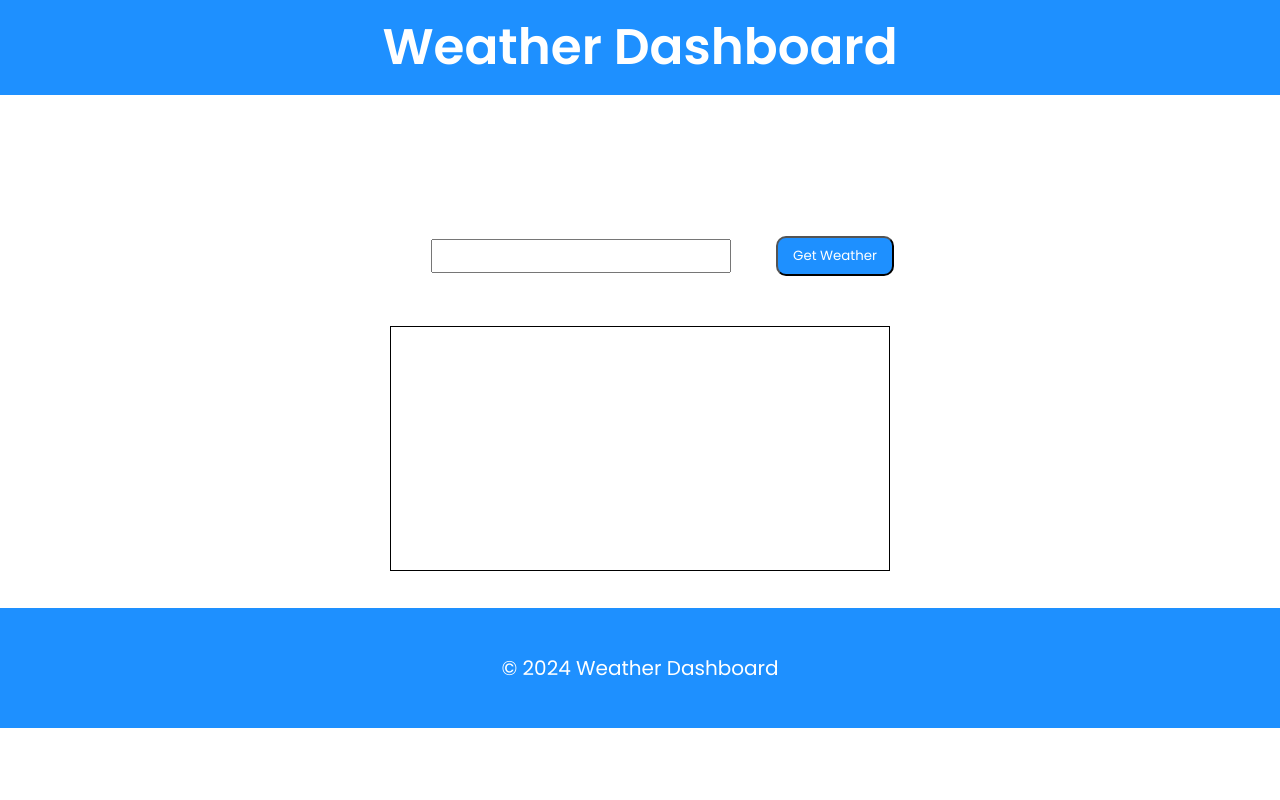
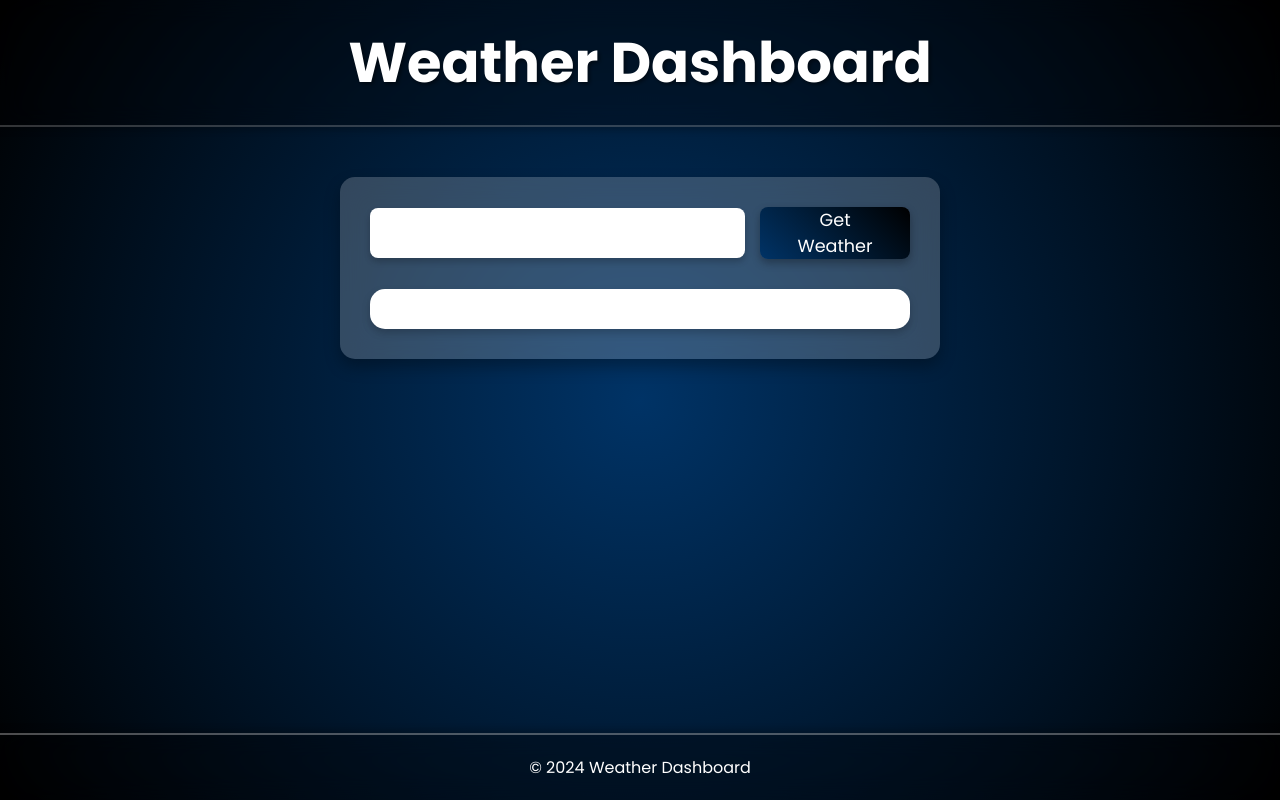
Before and after one commit to saymahtab/Weather-App, a plain HTML site: page index.html in a window 1280 px wide. Drawn offline with Linux system fonts and the light colour scheme.

Commit message:
Update Style

```diff
--- a/script.js
+++ b/script.js
@@ -11,6 +11,7 @@ async function fetchWeather(){
         }
         const data = await response.json();
         outCreator(data);
+        console.log(data)
 
 
     }catch(err){
@@ -24,6 +25,7 @@ fetchBtn.addEventListener('click', fetchWeather)
 
 function outCreator(data){
     const outputBox = document.querySelector('.output-box');
+    outputBox.innerHTML = ''
     outputBox.appendChild(cityN(data));
     outputBox.appendChild(cityTemp(data));
     outputBox.appendChild(weather(data));
@@ -39,18 +41,18 @@ function cityN(data){
 
 function cityTemp(data){
     const temp = document.createElement('p');
-    temp.textContent= `Temp : ${data.temp}`;
+    temp.textContent= `Temp : ${data.main.temp}`;
     return temp;
 }
 
 function weather(data){
     const cityWeather = document.createElement('p');
-    cityWeather.textContent = `Weather : ${data.weather}`;
+    cityWeather.textContent = `Weather : ${data.weather[0].description}`;
     return cityWeather;
 }
 
 function windSpeed(data){
     const speed = document.createElement('p');
-    speed.textContent = `Wind : ${data.speed}`;
+    speed.textContent = `Wind : ${data.wind.speed}`;
     return speed;
 }
--- a/style.css
+++ b/style.css
@@ -2,55 +2,133 @@
     margin: 0;
     padding: 0;
     box-sizing: border-box;
-    font-family: 'poppins';
+    font-family: 'Poppins', sans-serif;
 }
+
+body {
+    background: radial-gradient(circle, #003366, #000000);
+    display: flex;
+    flex-direction: column;
+    min-height: 100vh;
+}
+
 .head-container {
-    background-color: dodgerblue;
-    padding: 10px;
-    width: ;
+    background: rgba(0, 0, 0, 0.3);
+    border-bottom: 2px solid rgba(255, 255, 255, 0.2);
+    backdrop-filter: blur(12px);
+    padding: 20px;
+    text-align: center;
+    box-shadow: 0 4px 6px rgba(0, 0, 0, 0.2);
 }
 .head-container h1 {
-    color: white;
-    font-weight: 600;
-    font-size: 50px;
-    text-align: center;
+    color: #ffffff;
+    font-weight: 700;
+    font-size: 3.5rem;
+    text-shadow: 2px 2px 4px rgba(0, 0, 0, 0.5);
 }
+
 .main-container {
     display: flex;
     flex-direction: column;
     align-items: center;
     text-align: center;
-    margin-top: 91px;
+    margin: 50px auto;
+    width: 90%;
+    max-width: 600px;
+    border-radius: 15px;
+    background: rgba(255, 255, 255, 0.2);
+    backdrop-filter: blur(15px);
+    padding: 30px;
+    flex: 1;
+    box-shadow: 0 8px 16px rgba(0, 0, 0, 0.3);
 }
+
 .input-box {
     display: flex;
     align-items: center;
     justify-content: center;
-    margin: 50px;
+    margin-bottom: 30px;
+    width: 100%;
 }
 .input-box input {
-    width: 300px;
-    padding: 5px 10px;
-    margin: 0 45px;
+    width: 70%;
+    padding: 12px;
+    border: none;
+    border-radius: 8px;
+    font-size: 1.1rem;
+    outline: none;
+    margin-right: 15px;
+    background-color: #ffffff;
+    color: #003366;
+    transition: all 0.3s ease;
+    box-shadow: 0 4px 6px rgba(0, 0, 0, 0.2);
 }
+.input-box input::placeholder {
+    color: #aaaaaa;
+}
+
 .button {
-    background-color: dodgerblue;
-    border-radius: 10px;
-    padding: 8px 15px;
+    background: linear-gradient(45deg, #003366, #000000);
+    border: none;
+    border-radius: 8px;
+    padding: 0px 20px;
     color: white;
+    font-size: 1.1rem;
+    cursor: pointer;
+    transition: all 0.3s ease;
+    box-shadow: 0 4px 8px rgba(0, 0, 0, 0.3);
 }
+.button:hover {
+    background: linear-gradient(45deg, #000000, #003366);
+    transform: scale(1.05);
+}
+
 .output-box {
-    width: 500px;
-    border: 1px solid black;
-    height: 245px;
-    margin-bottom: 37px;
+    width: 100%;
+    background: white;
+    border-radius: 15px;
+    padding: 20px;
+    box-shadow: 0 4px 8px rgba(0, 0, 0, 0.2);
 }
+.weather-info p {
+    margin: 10px 0;
+    font-size: 1.3rem;
+    color: #ffffff;
+}
+.weather-info p span {
+    font-weight: 700;
+    color: #003366;
+}
+
 .foot-container {
-    background-color: dodgerblue;
+    background: rgba(0, 0, 0, 0.3);
+    backdrop-filter: blur(12px);
+    padding: 20px;
+    text-align: center;
+    border-top: 2px solid rgba(255, 255, 255, 0.3);
+    position: fixed;
+    width: 100%;
+    bottom: 0;
+    box-shadow: 0 -4px 6px rgba(0, 0, 0, 0.2);
 }
 .foot-container p {
-    text-align: center;
-    padding: 45px;
-    color: white;
-    font-size: 20px;
+    color: #ffffff;
+    font-size: 1rem;
 }
+@media only screen and (max-width: 600px){
+	.head-container h1 {
+        color: #ffffff;
+        font-weight: 500;
+        font-size: 1.6rem;
+        text-shadow: 2px 2px 4px rgba(0, 0, 0, 0.5);
+    }
+    .head-container {
+        background: rgba(0, 0, 0, 0.3);
+        border-bottom: 2px solid rgba(255, 255, 255, 0.2);
+        backdrop-filter: blur(12px);
+        padding: 24px;
+        text-align: center;
+        box-shadow: 0 4px 6px rgba(0, 0, 0, 0.2);
+        margin-bottom: 30px;
+    }
+}
```
